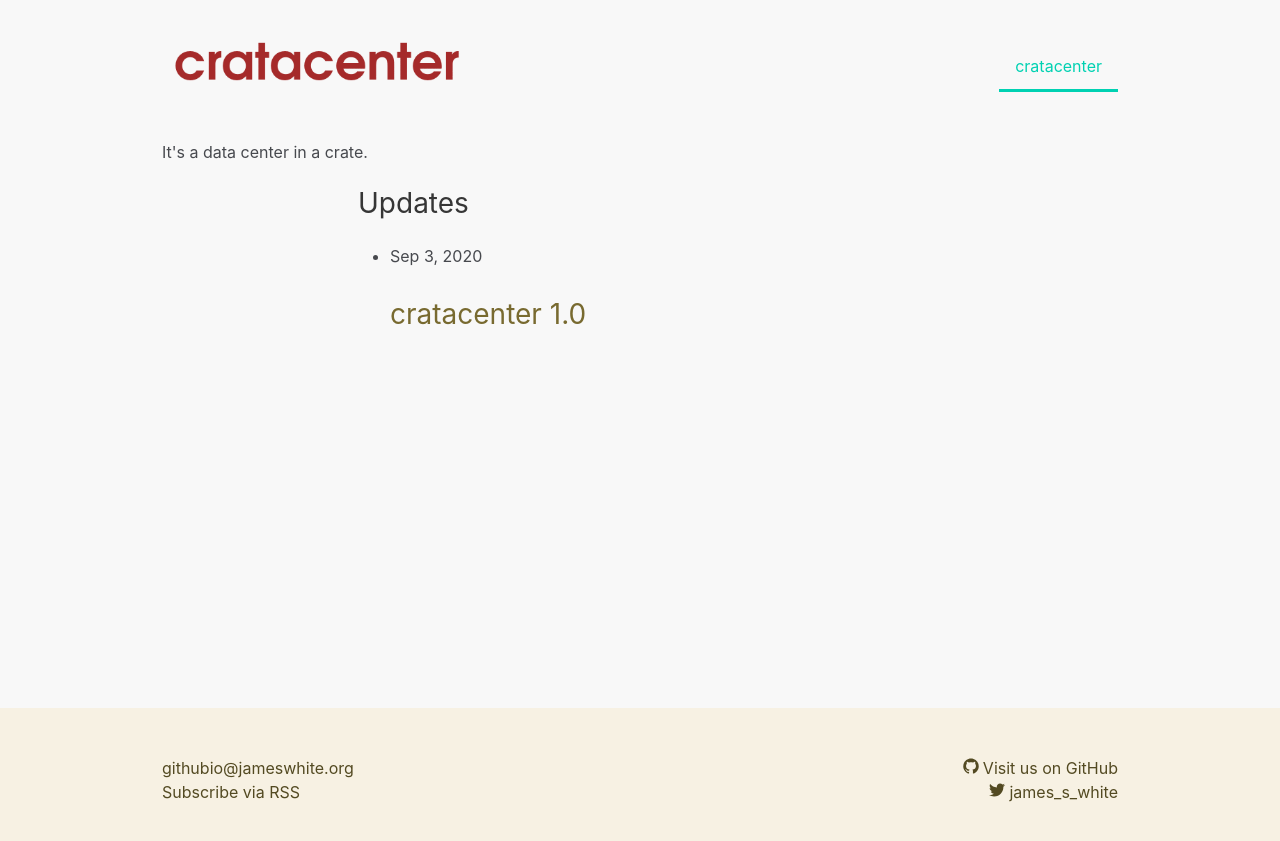
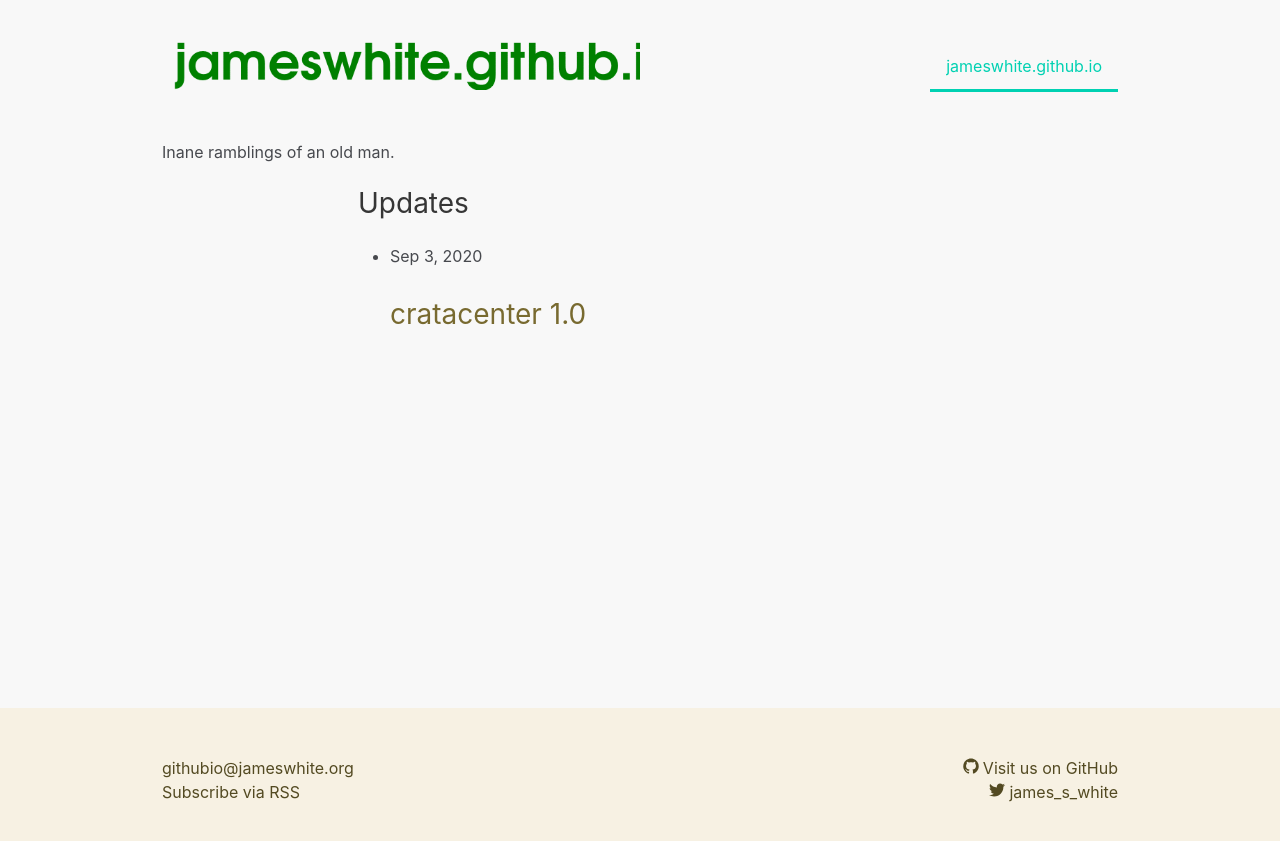
Before and after one commit to jameswhite/cratacenter, a Jekyll site: the page built from index.html, in a window 1280 px wide. Shown: the top 841 px of the page. Built offline with Jekyll 4.4.1, drawn with Linux system fonts in a browser that asks for light colours.

Commit message:
header fixes

```diff
--- a/_includes/header.html
+++ b/_includes/header.html
@@ -5,7 +5,7 @@
         <nav class="nav">
           <div class="nav-left">
             <a class="nav-item title" href="{{ site.baseurl }}/">
-              <img src="{{ '/images/cratacenter-logo.gif' }}" alt="{{ site.title }}" />
+              <img src="{{ '/images/jameswhite-logo.gif' }}" alt="{{ site.title }}" />
             </a>
           </div>
           <a class="nav-toggle" href="#">
--- a/_includes/intro.html
+++ b/_includes/intro.html
@@ -1,7 +1,7 @@
 <div class="columns">
   <div class="column is-offset-1 is-5">
     <div class="main-intro-text">
-      <p>It's a data center in a crate.</p>
+      <p>Inane ramblings of an old man.</p>
     </div>
   </div>
 </div>
--- a/index.html
+++ b/index.html
@@ -1,6 +1,6 @@
 ---
 layout: default
-title: cratacenter
+title: jameswhite.github.io
 permalink: /
 ---
 
```
